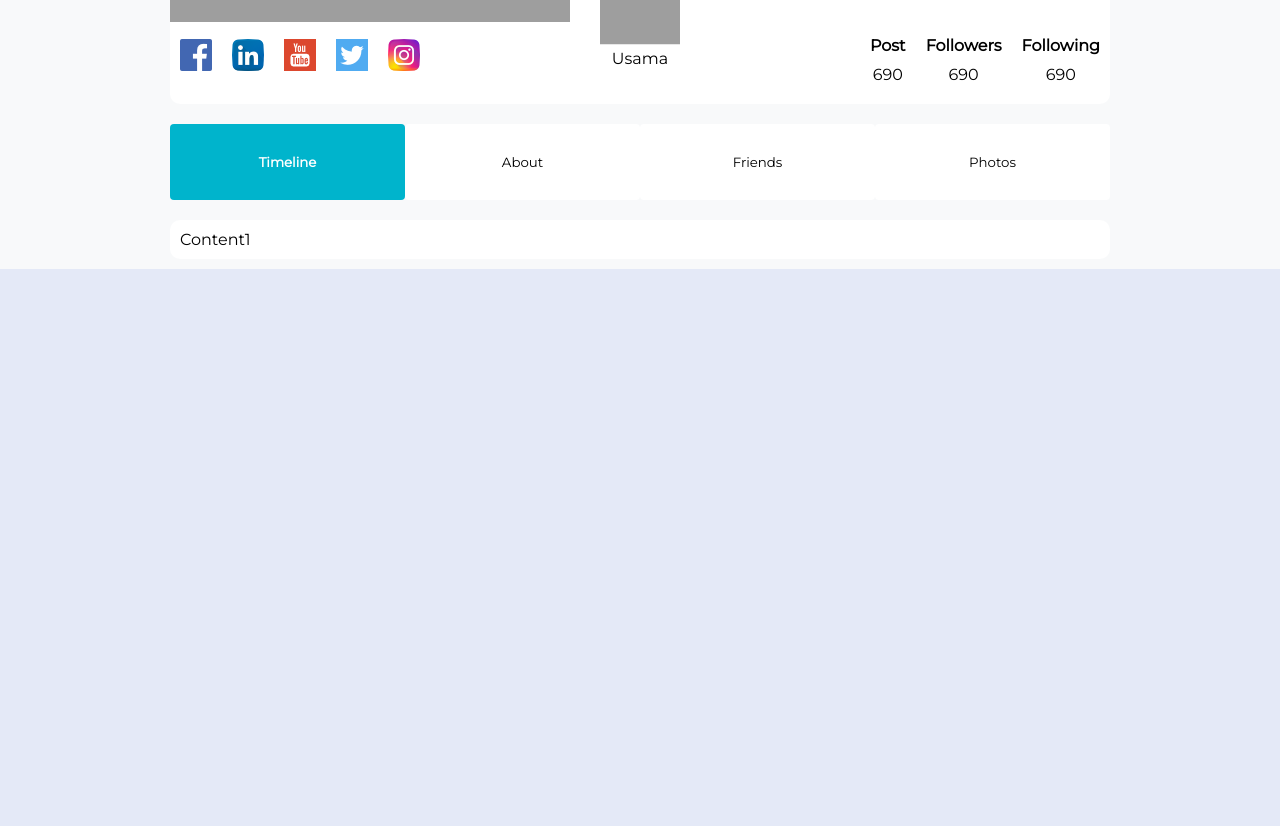
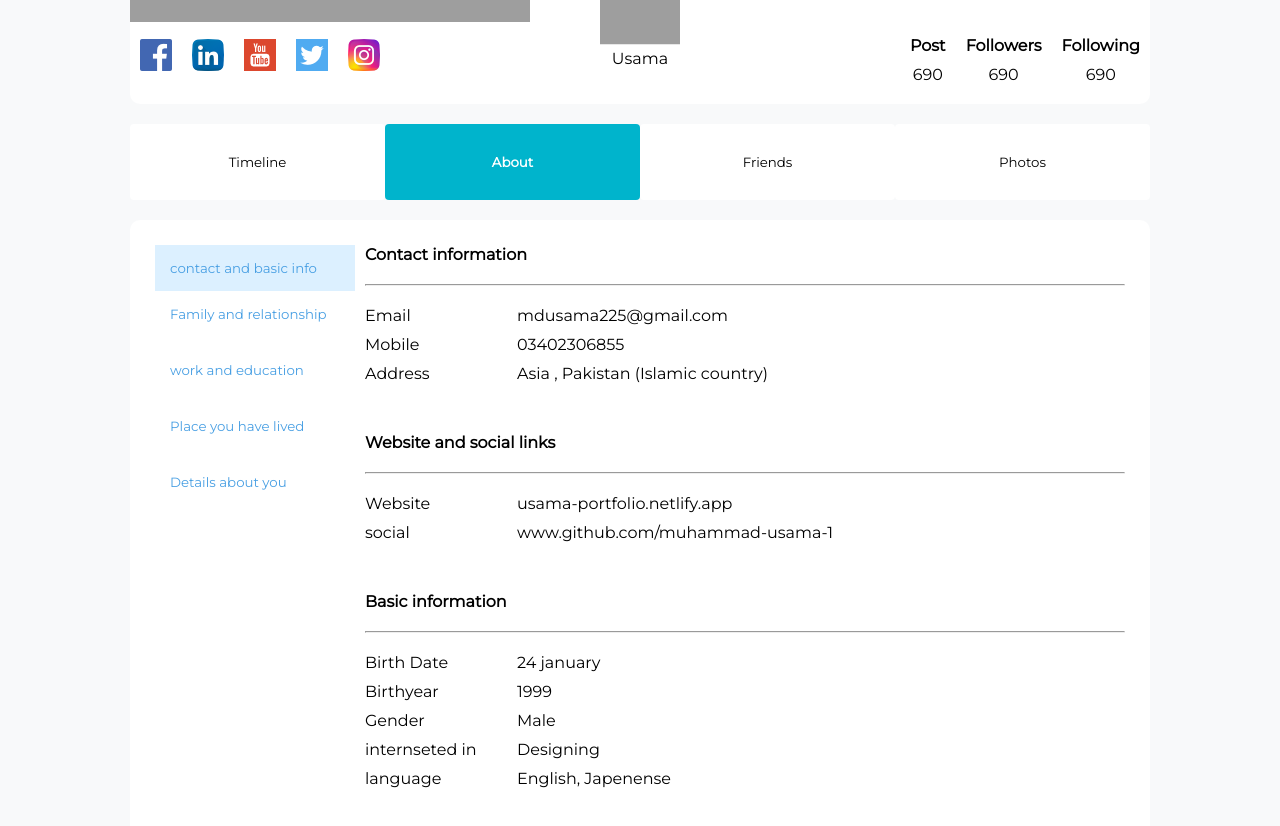
Before and after one commit to Muhammad-Usama-1/MERN-Social-webapp, a React (Create React App) app: page / in a window 1280 px wide. Shown: the part 360-1186 px from the top of the page. Before the commit the page ends 862 px from the top, so only its background shows below. Built offline with nearby package versions, Linux system fonts and the light colour scheme; grey boxes are pictures that could not be loaded.

Commit message:
Added basics info in profile

```diff
--- a/src/componenets/Tab.js
+++ b/src/componenets/Tab.js
@@ -1,7 +1,8 @@
 import React, { useState } from "react";
 import "../styles/TabStyle.css";
 function Tab() {
-  const [toggle, setToggle] = useState(1);
+  const [toggle, setToggle] = useState(2);
+  const [inToggle, setInToggle] = useState(1);
   return (
     <>
       <div className="tab-btns">
@@ -35,10 +36,143 @@ function Tab() {
       </div>
       <div className={toggle === 2 ? "content-active" : "content-hidden"}>
         <div className="tab-about">
-          <div>buttons</div>
-          <div>
-            <h4>Contact information</h4>
+          <div className="tab-about-btns">
+            <button
+              onClick={() => setInToggle(1)}
+              className={
+                inToggle === 1 ? "tab-about-btn-active" : "tab-about-btn"
+              }
+            >
+              contact and basic info
+            </button>
+            <button
+              onClick={() => setInToggle(2)}
+              className={
+                inToggle === 2 ? "tab-about-btn-active" : "tab-about-btn"
+              }
+            >
+              Family and relationship
+            </button>
+            <button
+              onClick={() => setInToggle(3)}
+              className={
+                inToggle === 3 ? "tab-about-btn-active" : "tab-about-btn"
+              }
+            >
+              work and education
+            </button>
+            <button
+              onClick={() => setInToggle(4)}
+              className={
+                inToggle === 4 ? "tab-about-btn-active" : "tab-about-btn"
+              }
+            >
+              Place you have lived
+            </button>
+            <button
+              onClick={() => setInToggle(5)}
+              className={
+                inToggle === 5 ? "tab-about-btn-active" : "tab-about-btn"
+              }
+            >
+              Details about you
+            </button>
+          </div>
+          <div
+            className={inToggle === 1 ? "inner-tab-active" : "inner-tab-hidden"}
+          >
+            <div className="inner-content-box">
+              <h4>Contact information</h4>
+              <hr className="margin-line" />
+              <div>
+                <div className="box">
+                  <p>Email</p>
+                  <p>mdusama225@gmail.com</p>
+                </div>
+                <div className="box">
+                  <p>Mobile</p>
+                  <p>03402306855</p>
+                </div>
+                <div className="box">
+                  <p>Address</p>
+                  <p>Asia , Pakistan (Islamic country) </p>
+                </div>
+              </div>
+              {/* ---------------------- */}
+              <h4>Website and social links</h4>
+              <hr className="margin-line" />
+              <div>
+                <div className="box">
+                  <p>Website</p>
+                  <p>usama-portfolio.netlify.app</p>
+                </div>
+                <div className="box">
+                  <p>social </p>
+                  <p>www.github.com/muhammad-usama-1</p>
+                </div>
+              </div>
+              {/* ---------------------- */}
+              <h4>Basic information</h4>
+              <hr className="margin-line" />
+              <div>
+                <div className="box">
+                  <p>Birth Date</p>
+                  <p>24 january</p>
+                </div>
+                <div className="box">
+                  <p>Birthyear</p>
+                  <p>1999</p>
+                </div>
+                <div className="box">
+                  <p>Gender</p>
+                  <p>Male</p>
+                </div>
+                <div className="box">
+                  <p>internseted in</p>
+                  <p>Designing</p>
+                </div>
+                <div className="box">
+                  <p>language</p>
+                  <p>English, Japenense</p>
+                </div>
+              </div>
+              {/* ---------------------- */}
+            </div>
+          </div>
+          <div
+            className={inToggle === 2 ? "inner-tab-active" : "inner-tab-hidden"}
+          >
+            <h4>Family info information</h4>
             <hr />
+          </div>
+          <div
+            className={inToggle === 3 ? "inner-tab-active" : "inner-tab-hidden"}
+          >
+            <h4>work and ecucation</h4>
+            <hr />
+          </div>
+          <div
+            className={inToggle === 4 ? "inner-tab-active" : "inner-tab-hidden"}
+          >
+            <h4>palce yo have lived</h4>
+            <hr />
+          </div>
+          <div
+            className={inToggle === 5 ? "inner-tab-active" : "inner-tab-hidden"}
+          >
+            <div className="inner-content-box">
+              <h4>About You</h4>
+              <p>Hi i am Usama i have been designing and coding for 1 years </p>
+              <h4>Others name</h4>
+
+              <p>Bini Rock</p>
+              <h4>Favourite qqoutes</h4>
+
+              <p>
+                Your time is limited, so don't waste it living someone else's
+                life. ..
+              </p>
+            </div>
           </div>
         </div>
       </div>
--- a/src/styles/FeedStyle.css
+++ b/src/styles/FeedStyle.css
@@ -8,7 +8,7 @@
 }
 .container-1500 {
   /* All game happening here in container */
-  grid-template-columns: 160px 1fr 160px;
+  grid-template-columns: 120px 1fr 120px;
 }
 .container-990 {
   grid-template-columns: 1fr;
--- a/src/styles/TabStyle.css
+++ b/src/styles/TabStyle.css
@@ -83,11 +83,7 @@
 .tab-friendCard > div {
   margin: 10px;
 }
-/* -----TAB ABOUTS-------------------- */
-.tab-about {
-  display: grid;
-  grid-template-columns: 200px 1fr;
-}
+
 /* ------TAB PHOTO GALLERY */
 .tab-photo-section > img {
   max-width: 220px;
@@ -104,3 +100,78 @@
   grid-template-columns: repeat(auto-fit, minmax(13rem, 1fr));
   /* grid-template-columns: repeat(auto-fill, minmax(10rem, 1fr)); */
 }
+
+/* -----TAB ABOUTS-------------------- */
+.tab-about {
+  display: grid;
+  grid-template-columns: 200px 1fr;
+  padding: 15px;
+}
+.inner-content-box {
+  margin-left: 10px;
+  /* padding: 20px; */
+}
+.inner-content-box > div {
+  margin-bottom: 50px;
+}
+.tab-about-btns {
+  display: flex;
+  flex-direction: column;
+  align-items: flex-start;
+}
+.tab-about-btns > button {
+  padding: 15px;
+  text-align: left;
+  width: 100%;
+  cursor: pointer;
+
+  border: none;
+  background-color: transparent;
+  color: #489fe3;
+}
+.tab-about-btn {
+  margin-bottom: 10px;
+}
+.tab-about-btn-active {
+  background-color: #dcf0ff !important;
+  color: #ffffff;
+  /* font-weight: ; */
+}
+
+.inner-tab-hidden {
+  display: none;
+}
+@media screen and (max-width: 750px) {
+  .tab-about {
+    display: flex;
+    flex-direction: column;
+  }
+}
+.inner-content-box > h4 {
+  /* margin-bottom: 20px;
+  margin-top: 20px; */
+  font-weight: bold;
+}
+.inner-content-box > p {
+  /* margin-bottom: 20px; */
+  font-family: Poppins;
+  font-weight: 100;
+}
+.margin-line {
+  margin-top: 20px;
+  margin-bottom: 20px;
+}
+.box {
+  display: flex;
+  align-items: center;
+  margin-bottom: 10px;
+  flex-wrap: wrap;
+}
+
+.box p:first-of-type {
+  flex: 0.2;
+  /* background-color: Red; */
+}
+.box p:last-of-type {
+  flex: 0.6;
+}
```
